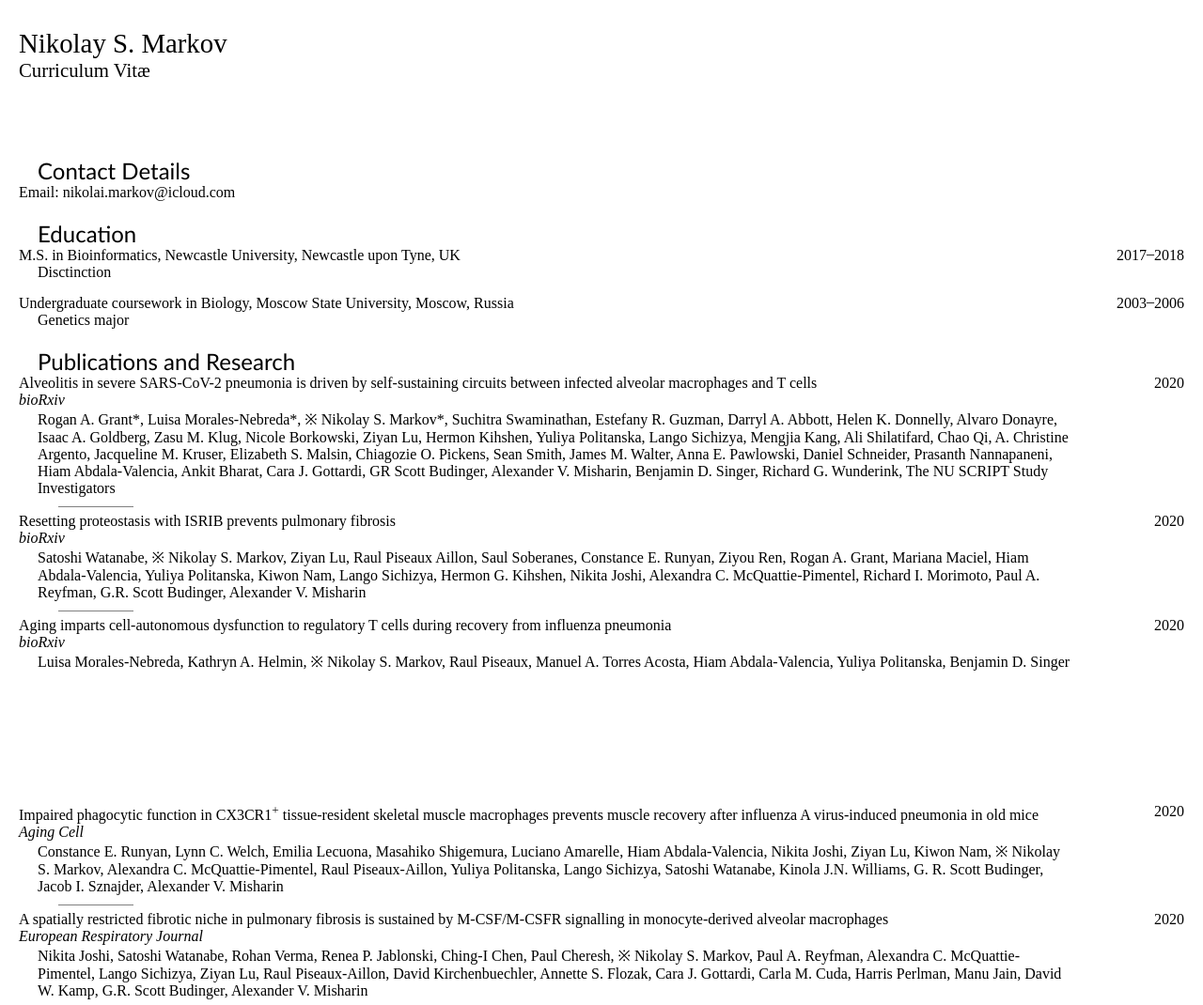
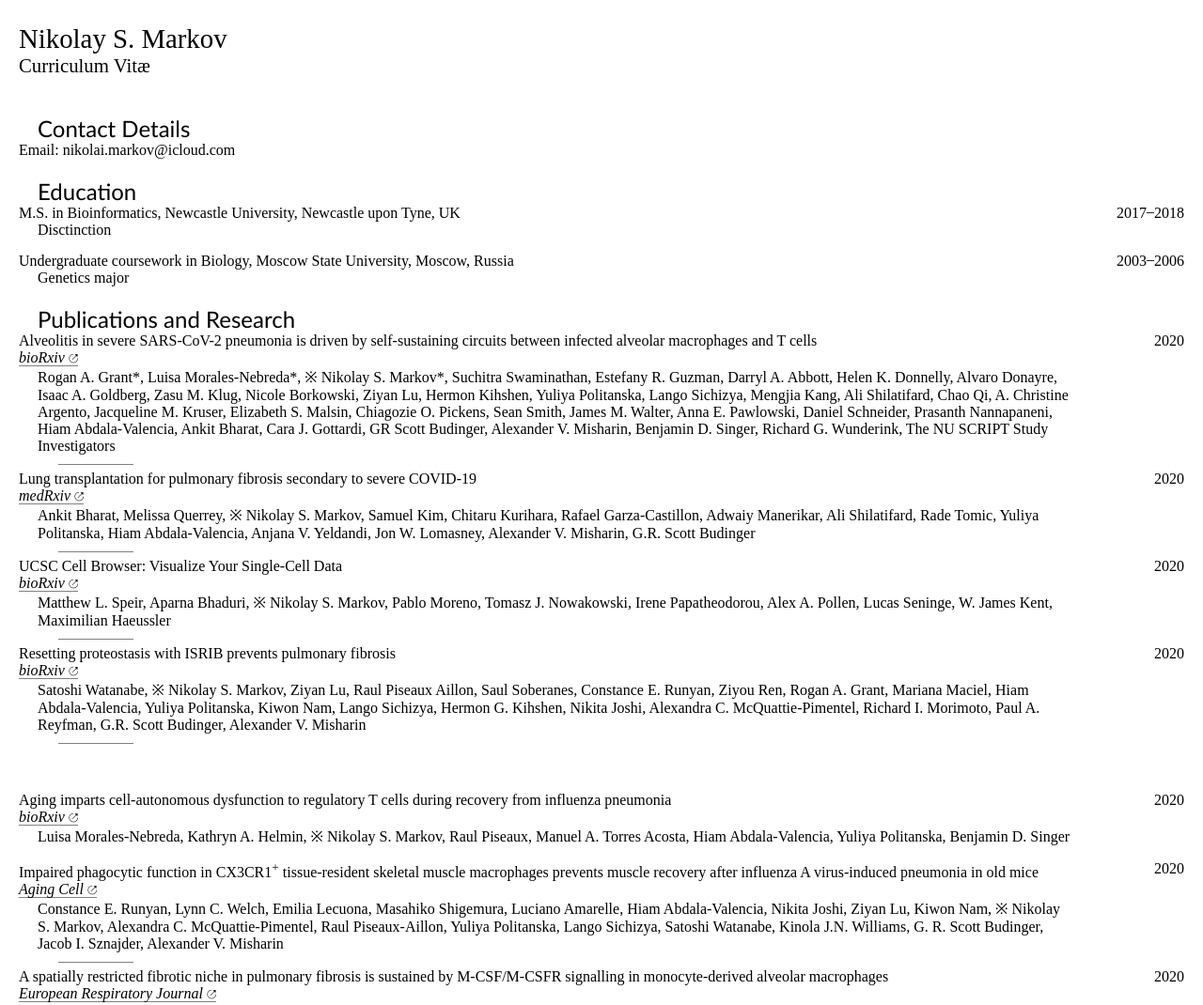
Before and after one commit to mxposed/cv, a plain HTML site: page cv.html in a window 1280 px wide. Shown: the top 1070 px of the page at 94% size. Drawn offline with Linux system fonts and the light colour scheme.

Commit message:
Add couple of papers, add links to pdf

```diff
--- a/cv.html
+++ b/cv.html
@@ -32,7 +32,7 @@ document.addEventListener('readystatechange', function() {
 html {margin: 0; padding: 0;}
 body {
   margin: 0;
-  padding: 30px 20px 0 20px;
+  padding: 25px 20px 0 20px;
   font-family: Cochin;
 }
 .dash {
@@ -50,7 +50,7 @@ h3 {
   font-size: 130%;
 }
 h3+section {
-  margin-top: 80px;
+  margin-top: 40px;
 }
 section {
   margin-bottom: 20px;
@@ -65,6 +65,21 @@ section h2 {
   width: 100%;
   margin-bottom: 15px;
 }
+a {
+    text-decoration: none;
+    color: black;
+    border-bottom: 1px solid gray;
+}
+
+a:after {
+    display: inline-block;
+    content: "⎋";
+    transform: scaleX(-1);
+    font-style: normal;
+    font-size: 80%;
+    margin-left: 4px;
+}
+
 .entry .date {
   min-width: 100px;
   justify-self: flex-end;
@@ -123,7 +138,7 @@ u {
   <div class="entry">
     <div>Alveolitis in severe SARS-CoV-2 pneumonia is driven by self-sustaining
       circuits between infected alveolar macrophages and T cells
-      <br/><em>bioRxiv</em>
+      <br/><em><a href="https://www.biorxiv.org/content/10.1101/2020.08.05.238188v2">bioRxiv</a></em>
       <div class="details">
         Rogan A. Grant*, Luisa Morales-Nebreda*, ※ Nikolay S. Markov*,
         Suchitra Swaminathan, Estefany R. Guzman, Darryl A. Abbott, Helen K. Donnelly, Alvaro Donayre,
@@ -139,8 +154,33 @@ u {
     <div class="date">2020</div>
   </div>
   <div class="entry">
+    <div>Lung transplantation for pulmonary fibrosis secondary to severe COVID-19
+      <br/><em><a href="https://www.medrxiv.org/content/10.1101/2020.10.26.20218636v1">medRxiv</a></em>
+      <div class="details">
+        Ankit Bharat, Melissa Querrey, ※ Nikolay S. Markov, Samuel Kim, Chitaru Kurihara,
+        Rafael Garza-Castillon, Adwaiy Manerikar, Ali Shilatifard, Rade Tomic,
+        Yuliya Politanska, Hiam Abdala-Valencia, Anjana V. Yeldandi, Jon W. Lomasney,
+        Alexander V. Misharin, G.R. Scott Budinger
+      </div>
+      <div class="separator"></div>
+    </div>
+    <div class="date">2020</div>
+  </div>
+  <div class="entry">
+    <div>UCSC Cell Browser: Visualize Your Single-Cell Data
+      <br/><em><a href="https://www.biorxiv.org/content/10.1101/2020.10.30.361162v1.abstract">bioRxiv</a></em>
+      <div class="details">
+        Matthew L. Speir, Aparna Bhaduri, ※ Nikolay S. Markov, Pablo Moreno,
+        Tomasz J. Nowakowski, Irene Papatheodorou, Alex A. Pollen, Lucas Seninge,
+        W. James Kent, Maximilian Haeussler
+      </div>
+      <div class="separator"></div>
+    </div>
+    <div class="date">2020</div>
+  </div>
+  <div class="entry">
     <div>Resetting proteostasis with ISRIB prevents pulmonary fibrosis
-      <br/><em>bioRxiv</em>
+      <br/><em><a href="https://www.biorxiv.org/content/10.1101/2020.02.26.965566v1">bioRxiv</a></em>
       <div class="details">
         Satoshi Watanabe, ※ Nikolay S. Markov, Ziyan Lu, Raul Piseaux Aillon,
         Saul Soberanes, Constance E. Runyan, Ziyou Ren, Rogan A. Grant,
@@ -153,10 +193,10 @@ u {
     </div>
     <div class="date">2020</div>
   </div>
-  <div class="entry">
+  <div class="entry" style="margin-top: 60px">
     <div>Aging imparts cell-autonomous dysfunction to regulatory T cells during
       recovery from influenza pneumonia
-      <br/><em>bioRxiv</em>
+      <br/><em><a href="https://www.biorxiv.org/content/10.1101/2020.06.05.135194v1">bioRxiv</a></em>
       <div class="details">
         Luisa Morales-Nebreda, Kathryn A. Helmin, ※ Nikolay S. Markov,
         Raul Piseaux, Manuel A. Torres Acosta, Hiam Abdala-Valencia,
@@ -165,11 +205,11 @@ u {
     </div>
     <div class="date">2020</div>
   </div>
-  <div class="entry" style="margin-top: 140px;">
+  <div class="entry">
     <div>Impaired phagocytic function in CX3CR1<sup>+</sup> tissue‐resident
       skeletal muscle macrophages prevents muscle recovery after influenza A
       virus‐induced pneumonia in old mice
-      <br/><em>Aging Cell</em>
+      <br/><em><a href="https://onlinelibrary.wiley.com/doi/full/10.1111/acel.13180">Aging Cell</a></em>
       <div class="details">
         Constance E. Runyan, Lynn C. Welch, Emilia Lecuona, Masahiko Shigemura,
         Luciano Amarelle, Hiam Abdala‐Valencia, Nikita Joshi, Ziyan Lu,
@@ -186,7 +226,7 @@ u {
     <div>A spatially restricted fibrotic niche in pulmonary fibrosis is
       sustained by M-CSF/M-CSFR signalling in monocyte-derived
       alveolar macrophages
-      <br/><em>European Respiratory Journal</em>
+      <br/><em><a href="https://erj.ersjournals.com/content/55/1/1900646.short">European Respiratory Journal</a></em>
       <div class="details">
         Nikita Joshi, Satoshi Watanabe, Rohan Verma, Renea P. Jablonski,
         Ching-I Chen, Paul Cheresh, ※ Nikolay S. Markov, Paul A. Reyfman,
@@ -265,7 +305,7 @@ u {
   </div>
 </section>
 
-<section style="margin-top: 80px;">
+<section>
   <h2>Teaching Experience</h2>
   <div class="entry">
     <div>Summer Students Program 2020 at Division of Pulmonary and Critical Care
@@ -361,11 +401,11 @@ u {
   <h2>Computer Skills</h2>
   <div>
     Programming languages: Python, R, Java, others. Linux. Latex. HTML, JS.<br/>
-    Github: https://github.com/mxposed
+    Github: <a href="https://github.com/mxposed">https://github.com/mxposed</a>
   </div>
 </section>
 
-<section>
+<section style="margin-bottom: 0;">
   <h2>Personal Information</h2>
   <div>
     Russian citizenship<br/>
```
